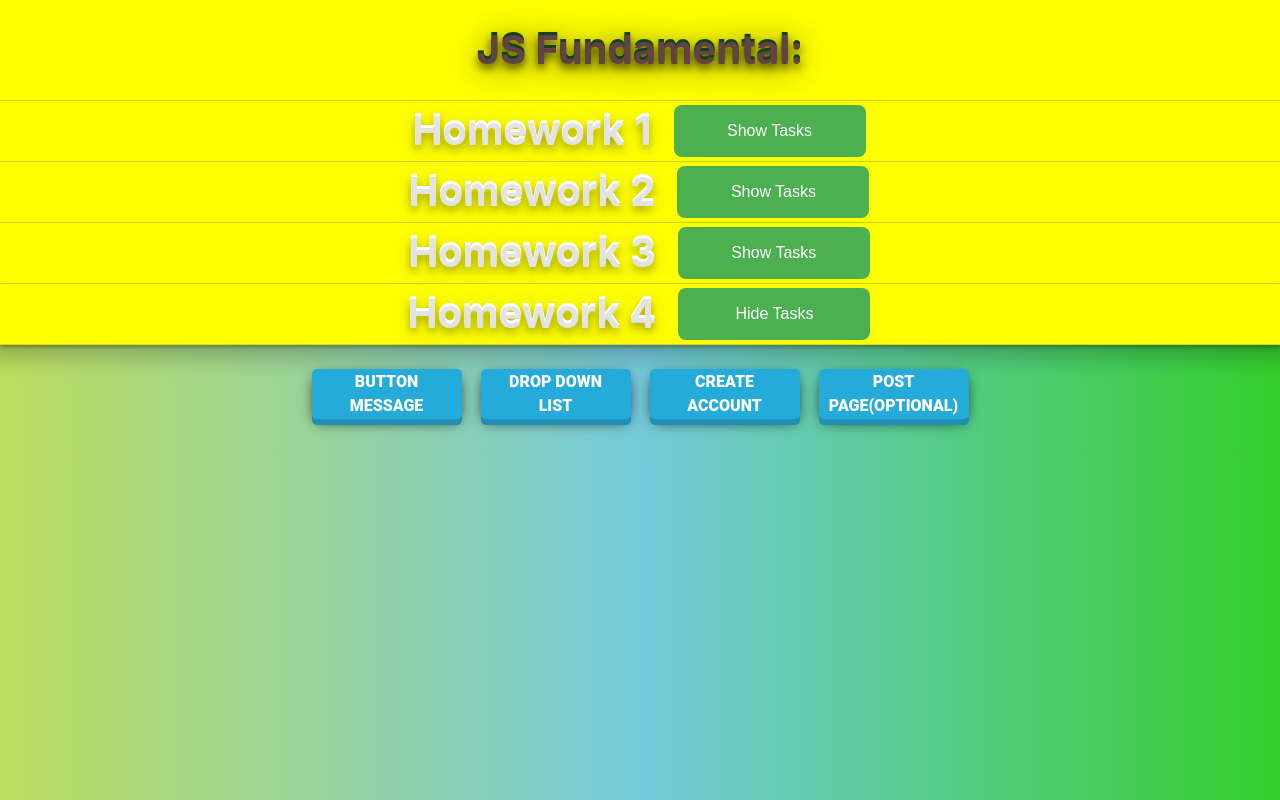
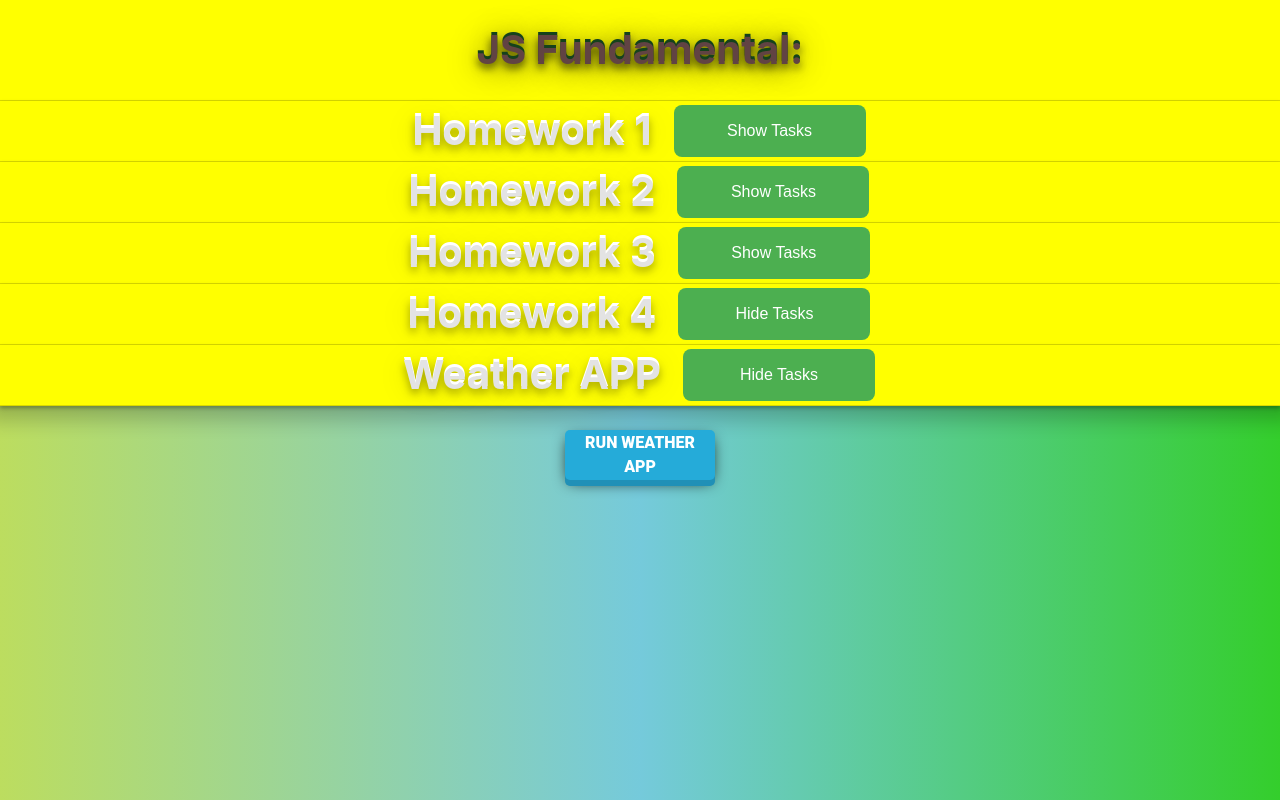
Before and after one commit to Qweeqer/js-fundamental-homework, a website: page index.html in a window 1280 px wide. Drawn offline with Linux system fonts and the light colour scheme.

Commit message:
Add weather APP

```diff
--- a/index.html
+++ b/index.html
@@ -96,11 +96,15 @@
         <li><a class="button" href="./html/homework3/productBoard.html">Product Board</a></li>
       </ul>
       <h2 class="title">Homework 4 <button class="toggle-btn">Hide Tasks</button></h2>
-      <ul class="taskList">
+      <ul class="taskList hidden">
         <li><a class="button" href="./html/homework4/buttonMessage.html">Button Message</a></li>
         <li><a class="button" href="./html/homework4/dropDownList.html">Drop Down List</a></li>
         <li><a class="button" href="./html/homework4/createAccount.html">Create Account</a></li>
         <li><a class="button" href="./html/homework4/postPage.html">Post Page(optional)</a></li>
+      </ul>
+      <h2 class="title">Weather APP <button class="toggle-btn">Hide Tasks</button></h2>
+      <ul class="taskList">
+        <li><a class="button" href="./html/weather/weather.html">Run Weather APP</a></li>
       </ul>
     </div>
     <script>
```
